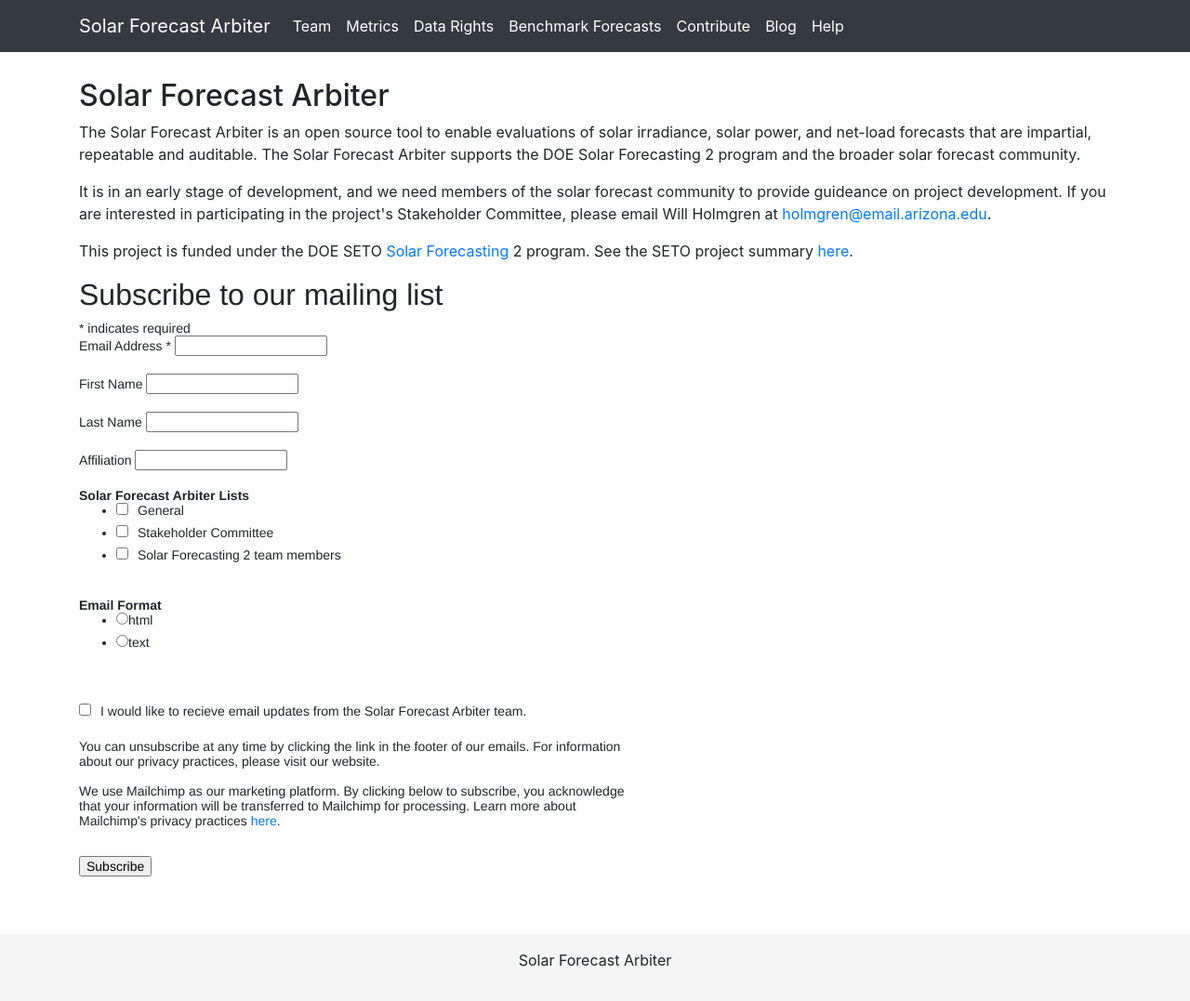
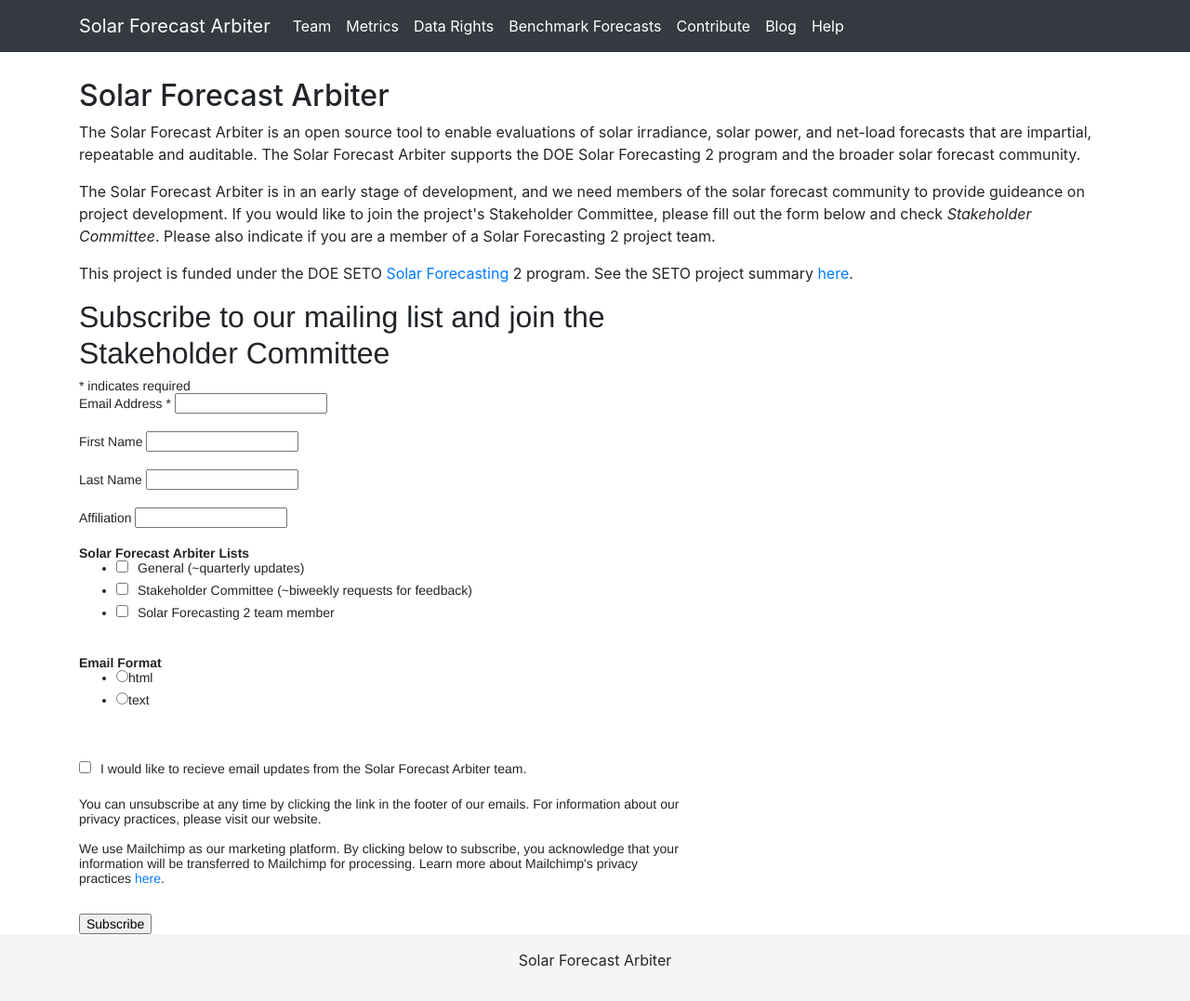
Before and after one commit to SolarArbiter/SolarArbiter.github.io, a Jekyll site: the page built from index.html, in a window 1280 px wide and 1077 px high. Shown: the whole window at 93% size. Built offline with Jekyll 4.4.1, drawn with Linux system fonts in a browser that asks for light colours; comment, search, counter and statistics services are not loaded.

Commit message:
contact form only for committee. other minor things (#26)

```diff
--- a/contribute.html
+++ b/contribute.html
@@ -4,4 +4,4 @@ permalink: /contribute/
 ---
 <h2>Contribute</h2>
 
-<p>The Solar Forecast Arbiter is an open source project. We welcome your contributions in the form of ideas, code, and documentation. Follow the GitHub repositories at <a href= "https://github.com/SolarArbiter">SolarAribiter</a> to receive updates on project implementation.</p>
+<p>The Solar Forecast Arbiter is an open source project. We welcome your contributions in the form of ideas, code, and documentation. Follow the GitHub repositories at <a href= "https://github.com/SolarArbiter">SolarArbiter</a> to receive updates on project implementation.</p>
--- a/css/styles.css
+++ b/css/styles.css
@@ -29,5 +29,5 @@ div.mc-field-group.input-group{
 	display: block;
 }
 form#mc-embedded-subscribe-form{
-    max-width: 600px;
+    max-width: 650px;
 }
--- a/index.html
+++ b/index.html
@@ -5,13 +5,15 @@ layout: base
 
 <p>The Solar Forecast Arbiter is an open source tool to enable evaluations of solar irradiance, solar power, and net-load forecasts that are impartial, repeatable and auditable. The Solar Forecast Arbiter supports the DOE Solar Forecasting 2 program and the broader solar forecast community.</p>
 
-<p>It is in an early stage of development, and we need members of the solar forecast community to provide guideance on project development. If you are interested in participating in the project's Stakeholder Committee, please email Will Holmgren at <a href="mailto:holmgren@email.arizona.edu">holmgren@email.arizona.edu</a>.</p>
+<p>The Solar Forecast Arbiter is in an early stage of development, and we need members of the solar forecast community to provide guideance on project development. If you would like to join the project's Stakeholder Committee, please fill out the form below and check <em>Stakeholder Committee</em>. Please also indicate if you are a member of a Solar Forecasting 2 project team.</p>
+
 <p>This project is funded under the DOE SETO <a href="https://www.energy.gov/eere/solar/solar-forecasting-2">Solar Forecasting</a> 2 program. See the SETO project summary <a href="https://www.energy.gov/eere/solar/project-profile-university-arizona-solar-forecasting-2">here</a>.</p>
+
 <!-- Begin Mailchimp Signup Form -->
 <div id="mc_embed_signup">
 <form action="https://solarforecastarbiter.us19.list-manage.com/subscribe/post?u=ecd1444846318d70d0cb9198a&amp;id=96d745b70a" method="post" id="mc-embedded-subscribe-form" name="mc-embedded-subscribe-form" class="validate" target="_blank" novalidate>
     <div id="mc_embed_signup_scroll">
-	<h2>Subscribe to our mailing list</h2>
+	<h2>Subscribe to our mailing list and join the Stakeholder Committee</h2>
 <div class="indicates-required"><span class="asterisk">*</span> indicates required</div>
 <div class="mc-field-group">
 	<label for="mce-EMAIL">Email Address  <span class="asterisk">*</span>
@@ -32,9 +34,9 @@ layout: base
 </div>
 <div class="mc-field-group input-group">
     <strong>Solar Forecast Arbiter Lists </strong>
-    <ul><li><input type="checkbox" value="1" name="group[821][1]" id="mce-group[821]-821-0"><label for="mce-group[821]-821-0">General</label></li>
-<li><input type="checkbox" value="2" name="group[821][2]" id="mce-group[821]-821-1"><label for="mce-group[821]-821-1">Stakeholder Committee</label></li>
-<li><input type="checkbox" value="4" name="group[821][4]" id="mce-group[821]-821-2"><label for="mce-group[821]-821-2">Solar Forecasting 2 team members</label></li>
+    <ul><li><input type="checkbox" value="1" name="group[821][1]" id="mce-group[821]-821-0"><label for="mce-group[821]-821-0">General (~quarterly updates)</label></li>
+<li><input type="checkbox" value="2" name="group[821][2]" id="mce-group[821]-821-1"><label for="mce-group[821]-821-1">Stakeholder Committee (~biweekly requests for feedback)</label></li>
+<li><input type="checkbox" value="4" name="group[821][4]" id="mce-group[821]-821-2"><label for="mce-group[821]-821-2">Solar Forecasting 2 team member</label></li>
 </ul>
 </div>
 <div class="mc-field-group input-group">
```
